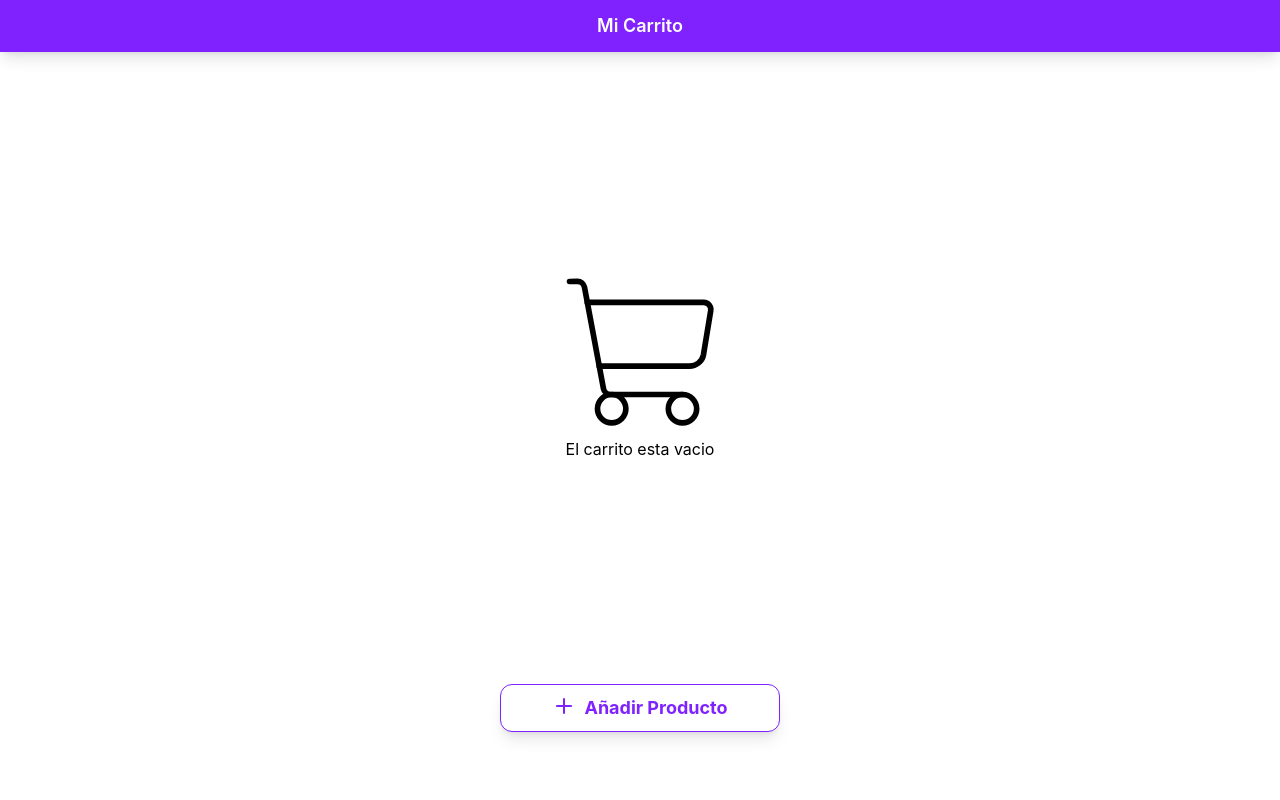
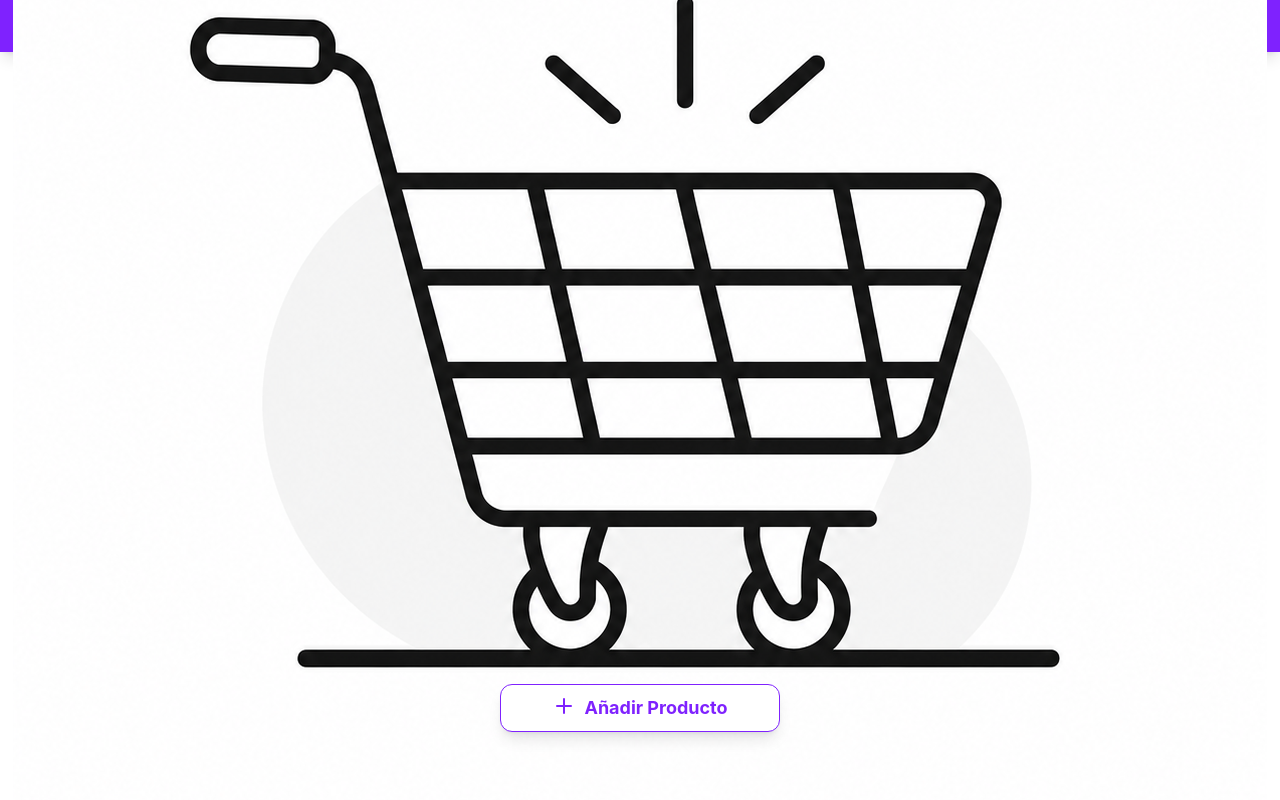
Before and after one commit to palavecino12/Zapi, a React (Vite) app in the folder frontend/: page / in a window 1280 px wide. Shown: the top 800 px of the page. Built offline with nearby package versions, Linux system fonts and the light colour scheme; what @zxing/browser would draw is missing.

Commit message:
Nueva imagen de carrito vacio

```diff
--- a/frontend/src/cart/CartList.tsx
+++ b/frontend/src/cart/CartList.tsx
@@ -1,5 +1,4 @@
 import CartItem from "./CartItem";
-import { ShoppingCart } from "lucide-react";
 import type { CartItemType } from "../types/product.types";
 
 type Props = {
@@ -16,8 +15,8 @@ function CartList({ carrito }: Props) {
     <div className="flex flex-col h-[75vh]">
       {carrito.length === 0 ? (
         <div className="flex flex-col justify-center h-full items-center">
-          <ShoppingCart size={170} strokeWidth={0.8} />
-          <h2>El carrito esta vacio</h2>
+          <img src="/cart-empty.png" alt="Carrito"/>
+          <h2 className="font-medium text-2xl">Tu carrito está vacío</h2>
         </div>
       ) : (
         <>
--- a/frontend/src/components/ScanInstruction.tsx
+++ b/frontend/src/components/ScanInstruction.tsx
@@ -1,12 +1,8 @@
-import { useNavigate } from "react-router-dom";
 
 export const ScanInstruction = () => {
 
-  const navigate=useNavigate()
-
   return (
-    <div onClick={()=>{navigate("/product")}}
-    className="flex flex-col items-center justify-center p-8 rounded-2xl shadow-xl max-w-sm mx-auto border border-gray-200 bg-white">
+    <div className="flex flex-col items-center justify-center p-8 rounded-2xl shadow-xl max-w-sm mx-auto border border-gray-200 bg-white">
 
       {/* Cuadro del Scanner */}
       <div className="relative w-56 h-56 bg-white rounded-xl flex items-center justify-center overflow-hidden border-2 border-dashed border-black/20 ">
@@ -44,7 +40,7 @@ export const ScanInstruction = () => {
         Escaneá el producto
       </h3>
       <p className="mt-2 text-sm text-center text-black">
-        Centrá el código de barra con la linea roja.
+        Centrá el código de barra del prudcto con la linea roja.
       </p>
     </div>
   );
--- a/frontend/src/pages/client/ViewInfo.tsx
+++ b/frontend/src/pages/client/ViewInfo.tsx
@@ -1,7 +1,7 @@
 import ProductDetails from "./components/ProductDetails";
 import { Button } from "../../components/Button";
 import { useLocation, useNavigate } from "react-router-dom";
-import type { Product } from "../../types/product.types";
+import type { CartItemType} from "../../types/product.types";
 import { useCart } from "../../cart/useCart";
 
 const ViewInfo = () => {
@@ -10,8 +10,7 @@ const ViewInfo = () => {
   const location = useLocation();
   const { addItem } = useCart();
 
-  const product = location.state?.product as Product;
-
+  const product = location.state?.product as CartItemType;
 
   return (
     <div className="flex flex-col items-center mt-50 gap-6">
--- a/frontend/src/scanner/scanner.service.ts
+++ b/frontend/src/scanner/scanner.service.ts
@@ -15,7 +15,7 @@ export const startScanner = async (
   { onResult, onError }: ScannerCallbacks
 ) => {
   try {
-    // evita múltiples instancias activas
+    //evita múltiples instancias activas
     stopScanner()
 
     const devices = await BrowserMultiFormatReader.listVideoInputDevices()
```
Also changed, not shown: frontend/public/cart-empty.png (added).
